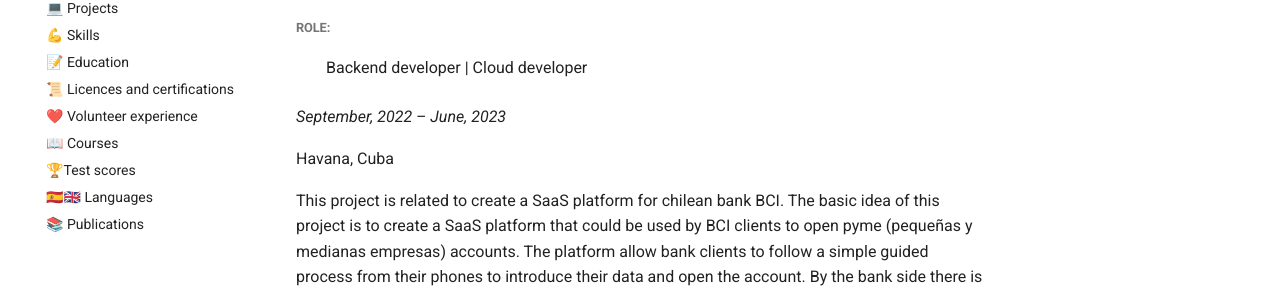
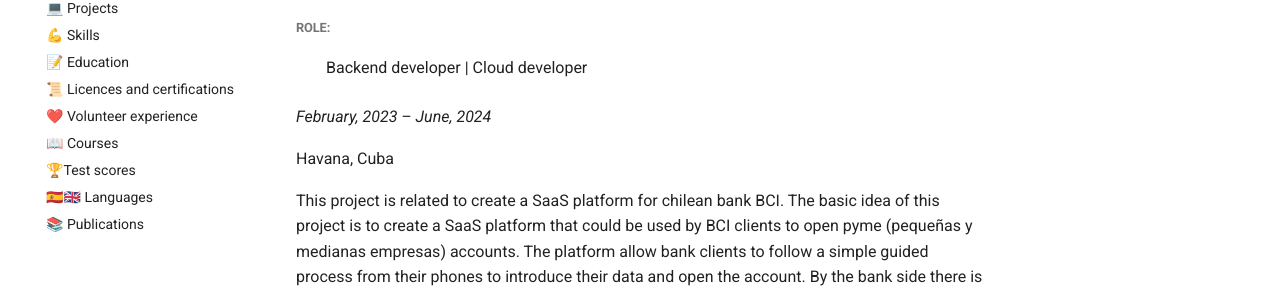
Before and after one commit to rayniel95/rayniel95.github.io, an MkDocs documentation site: the page built from docs/work_experience/datamart/bci_pyme_pj.md, in a window 1280 px wide and 900 px high. Shown: the part 426-719 px from the top of the window. Built offline with MkDocs 1.6.1 and Material for MkDocs 9.7.7, drawn with Linux system fonts in a browser that asks for light colours.

Commit message:
docs(datamart): update work experience period in BCI PymePj page

```diff
--- a/docs/work_experience/datamart/bci_pyme_pj.md
+++ b/docs/work_experience/datamart/bci_pyme_pj.md
@@ -11,7 +11,7 @@
 ##### Role:
 : Backend developer | Cloud developer
 
-*September, 2022 – June, 2023*
+*February, 2023 – June, 2024*
 
 Havana, Cuba
 
```
